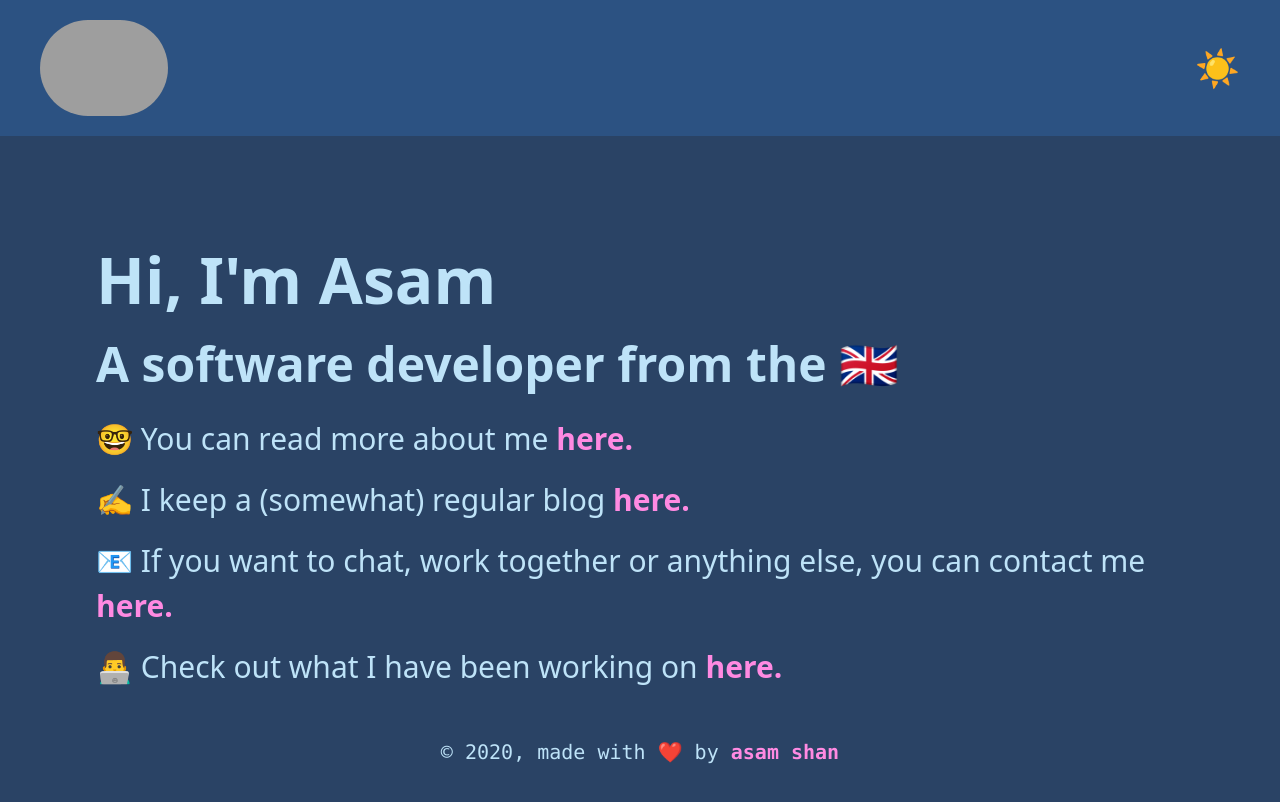
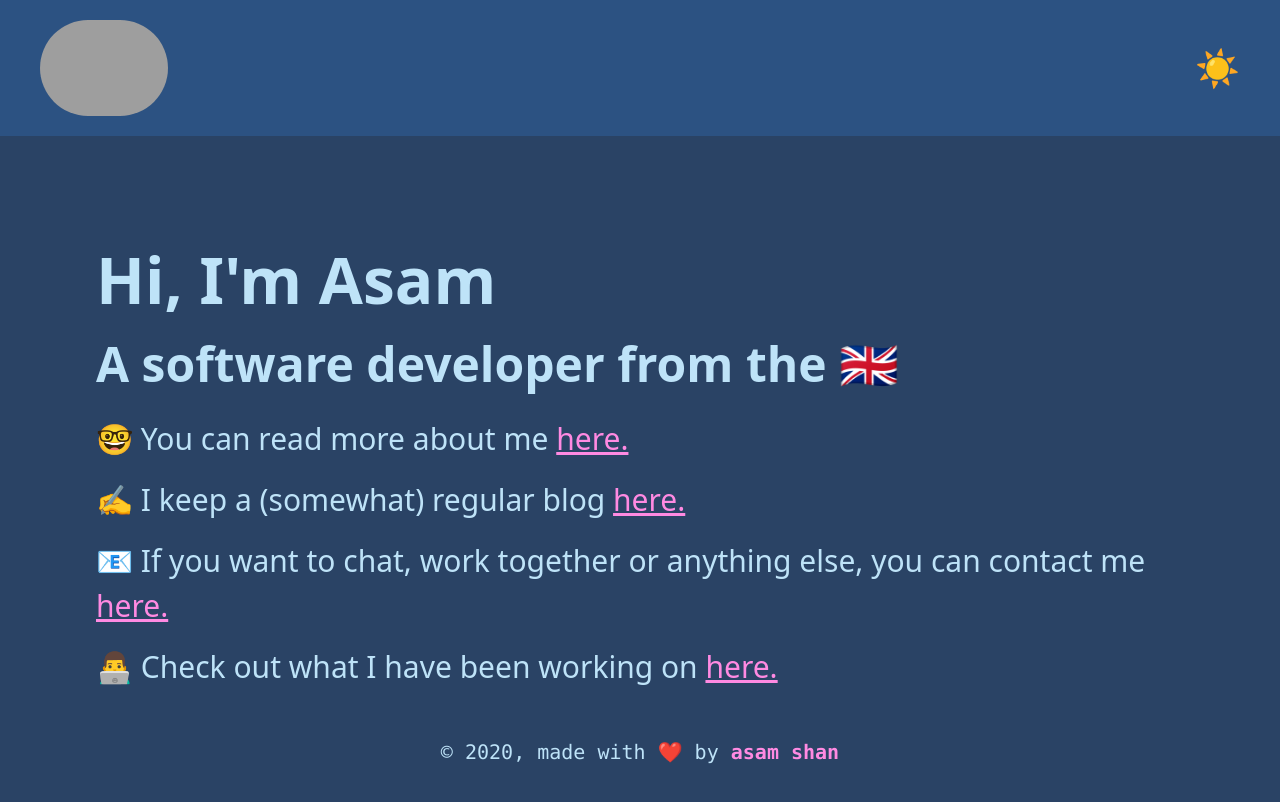
Before and after one commit to shan5742/me, a Next.js app: page / in a window 1280 px wide. Shown: the top 802 px of the page. Built offline with nearby package versions, Linux system fonts and the light colour scheme; grey boxes are pictures that could not be loaded.

Commit message:
adding link styles to home page

```diff
--- a/pages/index.js
+++ b/pages/index.js
@@ -18,26 +18,26 @@ export default function Home() {
         <p className="text-primary text-xl md:text-xl lg:text-2xl xl:text-3xl my-4">
           🤓 You can read more about me{" "}
           <Link href="/about">
-            <a className="text-accent font-bold">here.</a>
+            <a className="text-accent underline hover:font-bold">here.</a>
           </Link>
         </p>
         <p className="text-primary text-xl md:text-xl lg:text-2xl xl:text-3xl my-4">
           ✍️ I keep a (somewhat) regular blog{" "}
           <Link href="/blog">
-            <a className="text-accent font-bold">here.</a>
+            <a className="text-accent underline hover:font-bold">here.</a>
           </Link>
         </p>
         <p className="text-primary text-xl md:text-xl lg:text-2xl xl:text-3xl my-4">
           📧 If you want to chat, work together or anything else, you can
           contact me{" "}
           <Link href="mailto:asamshan456@gmail.com">
-            <a className="text-accent font-bold">here.</a>
+            <a className="text-accent underline hover:font-bold">here.</a>
           </Link>
         </p>
         <p className="text-primary text-xl md:text-xl lg:text-2xl xl:text-3xl my-4">
           👨‍💻 Check out what I have been working on{" "}
           <Link href="/projects">
-            <a className="text-accent font-bold">here.</a>
+            <a className="text-accent underline hover:font-bold">here.</a>
           </Link>
         </p>
       </div>
```
